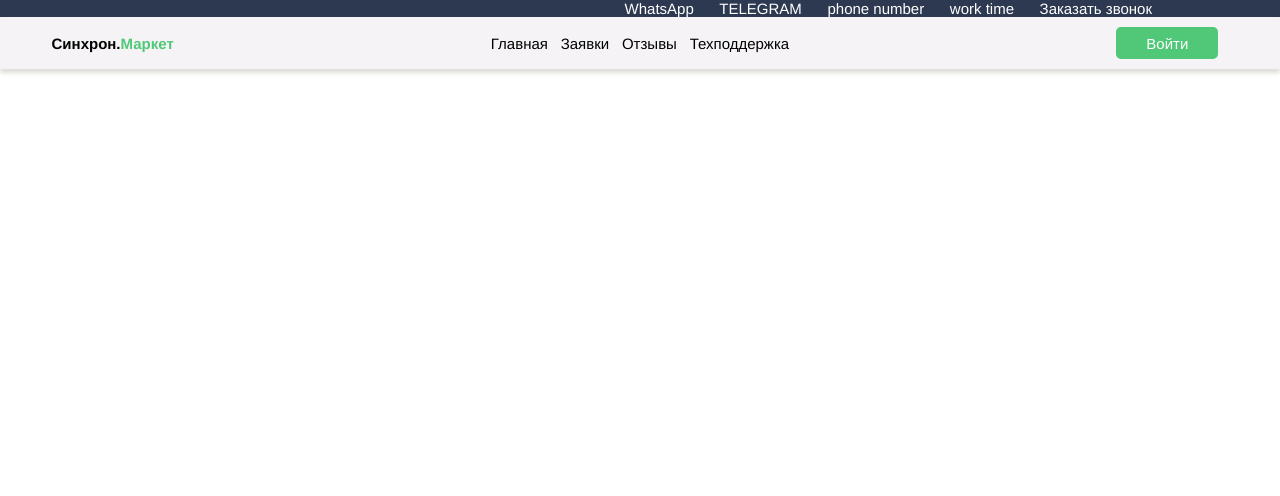
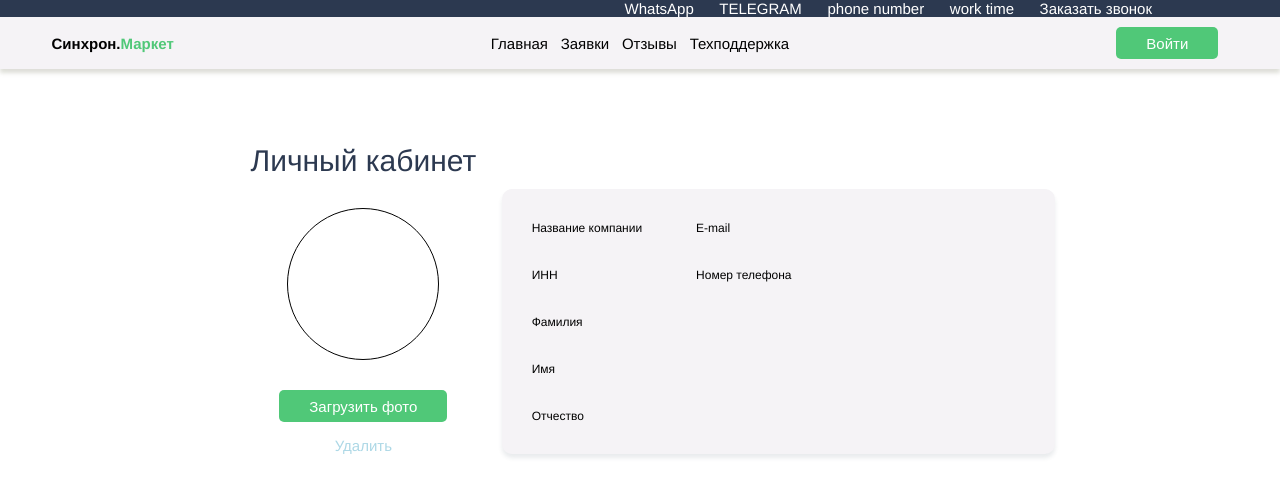
Before and after one commit to startsevIT/Synchron.Market, a React (Create React App) app: page /account in a window 1280 px wide. Shown: the top 496 px of the page. Built offline with nearby package versions, Linux system fonts and the light colour scheme; no server answers.

Commit message:
Create cabinet and registr and redirect

```diff
--- a/public/index.html
+++ b/public/index.html
@@ -4,7 +4,7 @@
     <title>React App</title>
   </head>
   <body>
-    <div id="root"></div>
+    <div id="root" ></div>
   </body>
   <style>
     * {
@@ -13,6 +13,7 @@
     }
     html {
       font-family: Helvetica, Arial , sans-serif;
+
     }
     a {
       text-decoration: none;
--- a/src/Components/Form.js
+++ b/src/Components/Form.js
@@ -1,16 +1,14 @@
-import { LoginUserAsync } from "../Functions/User.js";
 import Button from "./Button.js";
 import Input from "./Input.js";
-
 import { Link } from "react-router-dom";
 
-export default function Form({title, data, buttonText}) {
+export default function Form({title, data, buttonText, handler}) {
 
     const SendForm = async (e) => {
         e.preventDefault();
         const formData = Object.fromEntries(new FormData(e.target))
         try {
-            await LoginUserAsync(formData);
+            await handler(formData);
         }
         catch(error) {
             console.error(error);
--- a/src/Functions/User.js
+++ b/src/Functions/User.js
@@ -4,11 +4,31 @@ export async function LoginUserAsync(formData) {
         headers: { "Content-Type": "application/json" },
         body: JSON.stringify({ ...formData })
     });
-
+    console.log(response.ok)
     if (!response.ok) {
+        alert("Такого пользователя нет");
         throw new Error("Такого пользователя нет");
     }
 
     const data = await response.json();
     sessionStorage.setItem("token", data);
+    window.location.href = "/account";
 }
+
+export async function RegisterUserAsync(formData) {
+    const response = await fetch("https://a30168-fd46.u.d-f.pw/users/register", {
+        method: "POST",
+        headers: { "Content-Type": "application/json" },
+        body: JSON.stringify({
+                ...formData ,
+                infoAd: formData.infoAd === "on" ? true : false,
+                personalData: formData.personalData === "on" ? true : false
+            })
+    });
+
+    if (!response.ok) {
+        alert("Ошибка регистрации");
+        throw new Error("Ошибка регистрации");
+    }
+    window.location.href = "/login";
+}
--- a/src/Layout.js
+++ b/src/Layout.js
@@ -6,7 +6,7 @@ export default function LoginPage() {
   return (
     <>
         <Header/>
-        <Outlet/>
+        <Outlet />
 
     </>
   );
--- a/src/Pages/AccountPage.js
+++ b/src/Pages/AccountPage.js
@@ -1,4 +1,5 @@
 import { useEffect, useState } from "react";
+import Button from "../Components/Button.js"
 
 export default function AccountPage() {
 
@@ -21,8 +22,29 @@ export default function AccountPage() {
   },[]);
 
   return (
-    <>
-      <div>{account.companyName}</div>
-    </>
+    <div className="personal_cabinet">
+      <div className="left_part">
+        <h1>Личный кабинет</h1>
+        <div className="avatar"></div>
+        <Button text="Загрузить фото"/>
+        <p style={{color:"lightblue"}}>Удалить</p>
+      </div>
+      <div className="right_part">
+        <InfoBlock title="Название компании" value={account.companyName}/>
+        <InfoBlock title="ИНН" value={account.inn}/>
+        <InfoBlock title="Фамилия" value={account.firstName}/>
+        <InfoBlock title="Имя" value={account.name}/>
+        <InfoBlock title="Отчество" value={account.patronymic}/>
+        <InfoBlock title="E-mail" value={account.email}/>
+        <InfoBlock title="Номер телефона" value={account.phone}/>
+      </div>
+    </div>
   );
 }
+
+function InfoBlock({title, value}) {
+  return <div className="info_block">
+    <div className="title">{title}</div>
+    <div className="value">{value}</div>
+  </div>;
+}
--- a/src/Pages/LoginPage.js
+++ b/src/Pages/LoginPage.js
@@ -1,10 +1,11 @@
 import Form from "../Components/Form";
 import { LoginDTO } from "../DTOs/LoginDTO";
+import { LoginUserAsync } from "../Functions/User";
 
 export default function LoginPage() {
   return (
     <div className="login_page">
-      <Form title="Вход" data={LoginDTO} buttonText="Войти"/>
+      <Form title="Вход" data={LoginDTO} buttonText="Войти" handler={LoginUserAsync}/>
     </div>
   );
 }
--- a/src/Pages/RegisterPage.js
+++ b/src/Pages/RegisterPage.js
@@ -1,11 +1,11 @@
 import Form from "../Components/Form";
-import { LoginUserAsync } from "../Functions/User.js";
+import { RegisterUserAsync } from "../Functions/User.js";
 import { RegisterDTO } from "../DTOs/RegisterDTO";
 
 export default function RegisterPage() {
     return (
       <div className="login_page">
-        <Form title="Регистрация" data={RegisterDTO} buttonText="Зарегистрироваться" handler={LoginUserAsync}/>
+        <Form title="Регистрация" data={RegisterDTO} buttonText="Зарегистрироваться" handler={RegisterUserAsync}/>
       </div>
     );
   }
--- a/src/style.css
+++ b/src/style.css
@@ -197,3 +197,73 @@ form {
     border-radius: 5px;
     border: 0.5px solid #2C39504D;
 }
+
+
+.personal_cabinet {
+    display: grid;
+    grid-template-columns: 1fr 2fr;
+    margin-inline: 15em;
+    margin-top: 5em;
+
+}
+
+.personal_cabinet .left_part {
+    display: flex;
+    flex-direction: column;
+    justify-content: center;
+}
+
+.left_part h1 {
+    text-align: center;
+    font-size: 2em;
+    color: #2C3950;
+    font-weight: 200;
+
+}
+
+.personal_cabinet .avatar {
+    margin: auto;
+    margin-top: 2em;
+    width: 10em;
+    height: 10em;
+    border: 1px solid black;
+    border-radius: 10em;
+}
+
+.personal_cabinet .button {
+    margin: auto;
+    margin-top: 2em;
+}
+
+.personal_cabinet p {
+    margin: auto;
+    margin-top: 1em;
+}
+
+.right_part {
+    box-sizing: border-box;
+    margin-top: 3em;
+    border-radius: 10px;
+    box-shadow: 0px 4px 4px 0px #2C39501A;
+    background-color: #F5F3F6;
+    display: grid;
+    grid-template-columns: 1fr 1fr 1fr;
+    grid-template-rows: 1fr 1fr 1fr 1fr 1fr;
+    grid-auto-flow: column;
+    padding-block: 1em;
+    padding-inline: 2em;
+}
+
+.info_block {
+    margin-block: auto;
+}
+
+.info_block .title {
+    font-size: 0.8em;
+}
+
+.info_block .value {
+    font-size: 0.7em;
+    color: #2C3950B2;
+
+}
```
